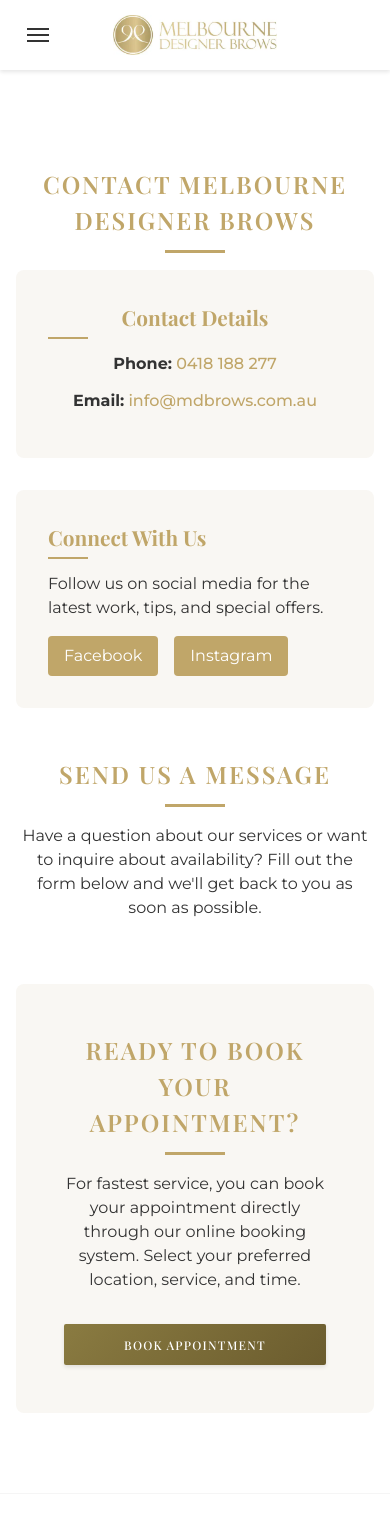
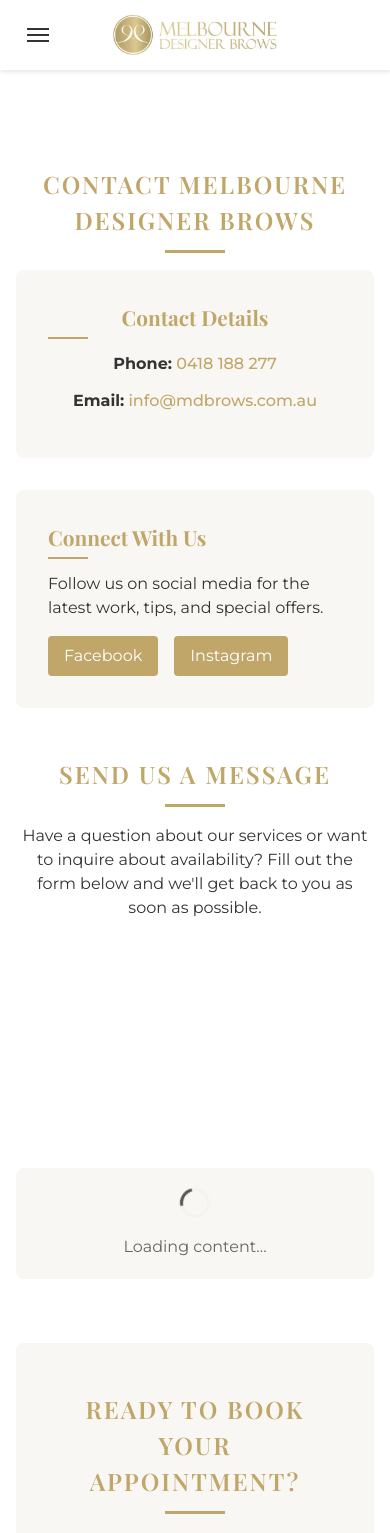
Before and after one commit to CoderNoveau/mdbrowsv2, a Next.js app: page /contact in a window 390 px wide. Shown: the top 1533 px of the page. Built offline with nearby package versions, Linux system fonts and the light colour scheme; a web font is replaced by a local one.

Commit message:
Fix mobile menu book now button width and improve Elfsight widget implementation

```diff
--- a/package.json
+++ b/package.json
@@ -16,6 +16,7 @@
     "next-sitemap": "^4.2.3",
     "react": "^19.0.0",
     "react-dom": "^19.0.0",
+    "react-intersection-observer": "^9.16.0",
     "react-slick": "^0.30.3",
     "slick-carousel": "^1.8.1"
   },
--- a/src/app/about/page.tsx
+++ b/src/app/about/page.tsx
@@ -5,6 +5,7 @@
 import ClientSeo from '@/components/ClientSeo';
 import TrackingAnchor from '@/components/TrackingAnchor';
 import styles from './about.module.css';
+import ElfsightWidget from '@/components/ElfsightWidget';
 
 export default function About() {
   const freshaLink = 'https://www.fresha.com/providers/melbourne-designer-brows-y0m3n797?pId=469429';
@@ -60,9 +61,7 @@
 
       <div className="testimonial-section">
         <h2 className="section-heading">What Our Clients Say</h2>
-        {/* Elfsight Google Reviews Widget */}
-        <Script src="https://static.elfsight.com/platform/platform.js" strategy="afterInteractive" />
-        <div className="elfsight-app-afd7ee50-4343-4814-9241-4e0645a154b7" data-elfsight-app-lazy></div>
+        <ElfsightWidget widgetId="afd7ee50-4343-4814-9241-4e0645a154b7" />
       </div>
 
       <div className="booking-section">
--- a/src/app/contact/page.tsx
+++ b/src/app/contact/page.tsx
@@ -1,5 +1,6 @@
 import Script from 'next/script';
 import ClientSeo from '@/components/ClientSeo';
+import ElfsightWidget from '@/components/ElfsightWidget';
 
 export const metadata = {
   title: 'Contact Melbourne Designer Brows | Book Your Consultation | Melbourne Designer Brows',
@@ -55,9 +56,7 @@
         <p className="page-text" style={{ textAlign: 'center', marginBottom: '2rem' }}>
           Have a question about our services or want to inquire about availability? Fill out the form below and we'll get back to you as soon as possible.
         </p>
-        {/* Elfsight Contact Form Widget */}
-        <Script src="https://static.elfsight.com/platform/platform.js" strategy="afterInteractive" />
-        <div className="elfsight-app-e8769bfb-7e99-494d-af08-72fc95114045" data-elfsight-app-lazy></div>
+        <ElfsightWidget widgetId="e8769bfb-7e99-494d-af08-72fc95114045" />
       </div>
 
       <div className="booking-section" style={{ backgroundColor: '#f9f7f3', padding: '3rem', borderRadius: '8px' }}>
--- a/src/app/gallery/page.tsx
+++ b/src/app/gallery/page.tsx
@@ -1,5 +1,5 @@
-import Script from 'next/script';
 import ClientSeo from '@/components/ClientSeo';
+import ElfsightWidget from '@/components/ElfsightWidget';
 
 export const metadata = {
   title: 'Microblading Before & After Gallery Melbourne | Real Results | Melbourne Designer Brows',
@@ -24,9 +24,7 @@
       </p>
 
       <div className="gallery-container">
-        {/* Elfsight Instagram Feed Widget */}
-        <Script src="https://static.elfsight.com/platform/platform.js" strategy="afterInteractive" />
-        <div className="elfsight-app-4af60247-4320-4f4c-8fbe-1fc3d78f633f" data-elfsight-app-lazy></div>
+        <ElfsightWidget widgetId="4af60247-4320-4f4c-8fbe-1fc3d78f633f" />
       </div>
 
       <div className="gallery-info" style={{ marginTop: '2rem', textAlign: 'center' }}>
--- a/src/app/globals.css
+++ b/src/app/globals.css
@@ -235,14 +235,16 @@
   .mobile-nav-book {
     background: var(--accent);
     color: var(--white) !important;
-    margin: 1rem;
-    padding: 1rem !important;
+    margin: 0;
+    padding: 1.2rem !important;
     text-align: center;
-    border-radius: 4px;
+    border-radius: 0;
     font-weight: 500;
     text-transform: uppercase;
     letter-spacing: 1px;
-    order: 1000; /* Ensure it always appears at the bottom */
+    margin-top: auto;
+    width: 100%;
+    display: block;
   }
 
   .mobile-nav-book:hover {
@@ -2300,6 +2302,7 @@
   .nav-links.show {
     height: calc(100vh - 70px);
     overflow-y: auto;
+    padding-bottom: 0; /* Remove bottom padding to allow button to be full width */
   }
 
   .nav-links > * {
@@ -2375,14 +2378,16 @@
   .mobile-nav-book {
     background: var(--accent);
     color: var(--white) !important;
-    margin: 1rem;
-    padding: 1rem !important;
+    margin: 0;
+    padding: 1.2rem !important;
     text-align: center;
-    border-radius: 4px;
+    border-radius: 0;
     font-weight: 500;
     text-transform: uppercase;
     letter-spacing: 1px;
-    margin-top: auto; /* Push to bottom of flex container */
+    margin-top: auto;
+    width: 100%;
+    display: block;
   }
 
   .mobile-nav-book:hover {
--- a/src/app/layout.tsx
+++ b/src/app/layout.tsx
@@ -6,6 +6,7 @@
 import GoogleAnalytics from '@/components/GoogleAnalytics';
 import { Suspense } from 'react';
 import { SpeedInsights } from "@vercel/speed-insights/next";
+import { ElfsightScriptLoader } from '@/components/ElfsightScriptLoader';
 
 // Font display swap ensures text remains visible during webfont load
 const fontStylesheet = `
@@ -48,12 +49,9 @@
 };
 
 export const metadata: Metadata = {
-  title: {
-    template: '%s | Melbourne Designer Brows',
-    default: 'Melbourne Designer Brows | Professional Eyebrow Services',
-  },
+  title: 'Melbourne Designer Brows | Professional Eyebrow Services',
   description: 'Premier eyebrow studio in Melbourne offering microblading, ombré brows, and our signature combo at Richmond and Springvale locations. Book your appointment today!',
-  keywords: "eyebrow microblading, microblading Melbourne, microblading brow, feathering eyebrows, cosmetic tattooing Melbourne, eyebrow feathering Melbourne, Richmond microblading, Springvale microblading, tattoo eyebrows, microblading eyebrows, lip tattooing Melbourne, ombré brows, powder brows",
+  keywords: 'eyebrow microblading, microblading brow, microblading near me, microblading Melbourne, feathering eyebrows, tattoo eyebrows, microblading eyebrows, cosmetic tattooing Melbourne, lip tattooing Melbourne, eyebrow feathering Melbourne, Richmond microblading, Springvale microblading, Melbourne Designer Brows, ombré brows, powder brows',
   icons: {
     icon: [
       { url: '/images/favicon.ico' },
@@ -111,17 +109,14 @@
           media="print"
           data-nc-styles
         />
-        <script
-          src="https://static.elfsight.com/platform/platform.js"
-          async
-          data-elfsight-script
-        />
       </head>
       <body>
-        <Header />
-        <main>{children}</main>
-        <Footer />
-        <SpeedInsights />
+        <ElfsightScriptLoader>
+          <Header />
+          <main>{children}</main>
+          <Footer />
+          <SpeedInsights />
+        </ElfsightScriptLoader>
         <script
           dangerouslySetInnerHTML={{
             __html: `
--- a/src/app/services/cosmetic-tattooing/page.tsx
+++ b/src/app/services/cosmetic-tattooing/page.tsx
@@ -4,7 +4,7 @@
 import TrackingAnchor from '@/components/TrackingAnchor';
 
 export const metadata = {
-  title: 'Cosmetic Tattooing Melbourne | Lip Blushing & Permanent Makeup | Melbourne Designer Brows',
+  title: 'Cosmetic Tattooing | Lip Blushing & Permanent Makeup | Melbourne Designer Brows',
   description: 'Expert cosmetic tattooing in Melbourne. Specializing in lip blushing, permanent eyeliner, and ombré powder brows. Professional, long-lasting results with premium pigments. Book your consultation today.',
 };
 
--- /dev/null
+++ b/src/components/ElfsightScriptLoader.tsx
@@ -0,0 +1,23 @@
+'use client';
+
+import Script from 'next/script';
+import { createContext, useContext, useState } from 'react';
+
+const ElfsightContext = createContext<boolean>(false);
+
+export const useElfsightLoaded = () => useContext(ElfsightContext);
+
+export function ElfsightScriptLoader({ children }: { children: React.ReactNode }) {
+  const [isLoaded, setIsLoaded] = useState(false);
+
+  return (
+    <ElfsightContext.Provider value={isLoaded}>
+      <Script
+        src="https://static.elfsight.com/platform/platform.js"
+        strategy="lazyOnload"
+        onLoad={() => setIsLoaded(true)}
+      />
+      {children}
+    </ElfsightContext.Provider>
+  );
+}
--- a/src/components/ElfsightWidget.tsx
+++ b/src/components/ElfsightWidget.tsx
@@ -1,9 +1,12 @@
 'use client';
 
-import React, { useEffect, useState } from 'react';
+import React, { useEffect, useState, useRef } from 'react';
+import { useInView } from 'react-intersection-observer';
+import { useElfsightLoaded } from './ElfsightScriptLoader';
 
 interface ElfsightWidgetProps {
   widgetId: string;
+  fallback?: React.ReactNode;
 }
 
 declare global {
@@ -14,55 +17,89 @@
   }
 }
 
-const ElfsightWidget = ({ widgetId }: ElfsightWidgetProps) => {
+const ElfsightWidget = ({ widgetId, fallback }: ElfsightWidgetProps) => {
   const [isLoading, setIsLoading] = useState(true);
+  const [error, setError] = useState<Error | null>(null);
+  const timeoutRef = useRef<NodeJS.Timeout | undefined>(undefined);
+  const isScriptLoaded = useElfsightLoaded();
+
+  const { ref, inView } = useInView({
+    triggerOnce: true,
+    rootMargin: '200px',
+    threshold: 0
+  });
 
   useEffect(() => {
-    // Check if the widget is already initialized
-    const widgetContainer = document.querySelector(`.elfsight-app-${widgetId}`);
-    if (widgetContainer && widgetContainer.children.length > 0) {
+    if (!inView || !isScriptLoaded) return;
+
+    timeoutRef.current = setTimeout(() => {
+      setError(new Error('Widget failed to load'));
       setIsLoading(false);
-      return;
-    }
+    }, 10000);
 
-    // Function to check and initialize widget
     const initializeWidget = () => {
       if (window.eapps?.initialize) {
-        window.eapps.initialize();
-        setIsLoading(false);
+        try {
+          window.eapps.initialize();
+          setIsLoading(false);
+          setError(null);
+        } catch (err) {
+          setError(err instanceof Error ? err : new Error('Failed to initialize widget'));
+          setIsLoading(false);
+        }
       }
     };
 
-    // Try to initialize immediately
     initializeWidget();
 
-    // Set up a mutation observer to watch for widget content
     const observer = new MutationObserver((mutations) => {
       for (const mutation of mutations) {
         if (mutation.addedNodes.length > 0) {
           setIsLoading(false);
+          setError(null);
+          if (timeoutRef.current) {
+            clearTimeout(timeoutRef.current);
+          }
           observer.disconnect();
           break;
         }
       }
     });
 
-    // Start observing the widget container
     const container = document.querySelector(`.elfsight-app-${widgetId}`);
     if (container) {
       observer.observe(container, { childList: true, subtree: true });
     }
 
-    // Cleanup
     return () => {
       observer.disconnect();
+      if (timeoutRef.current) {
+        clearTimeout(timeoutRef.current);
+      }
     };
-  }, [widgetId]);
+  }, [widgetId, inView, isScriptLoaded]);
+
+  if (error) {
+    return fallback || (
+      <div style={{
+        padding: '20px',
+        textAlign: 'center',
+        backgroundColor: '#fff8f8',
+        borderRadius: '8px',
+        margin: '1rem 0'
+      }}>
+        <p style={{ margin: '0', color: '#666' }}>
+          Widget failed to load. Please refresh the page or try again later.
+        </p>
+      </div>
+    );
+  }
 
   return (
-    <>
+    <div ref={ref}>
       <div
         className={`elfsight-app-${widgetId}`}
+        data-elfsight-app-lazy
         style={{
           minHeight: '200px',
           margin: '1rem 0',
@@ -94,10 +131,10 @@
               100% { transform: rotate(360deg); }
             }
           `}</style>
-          <p style={{ margin: '0', color: '#666' }}>Loading reviews...</p>
+          <p style={{ margin: '0', color: '#666' }}>Loading content...</p>
         </div>
       )}
-    </>
+    </div>
   );
 };
 
```
Also changed, not shown: 1 other file (tests, documents, lock files or other folders).
